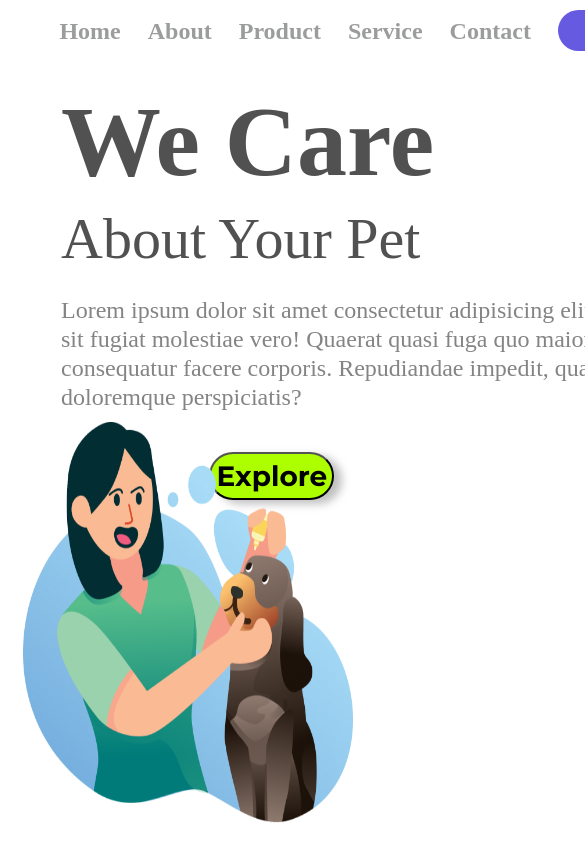
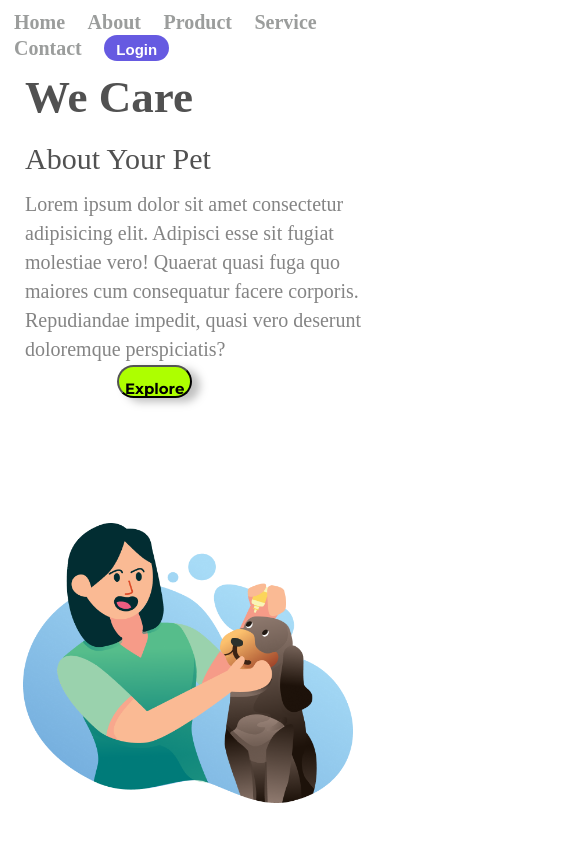
Before and after one commit to AlexandreSilva78/projeto-responsivo-we-care, a plain HTML site: page index.html in a window 390 px wide. Shown: the top 854 px of the page, 585 px wide, since content can reach past the window. Drawn offline with Linux system fonts and the light colour scheme.

Commit message:
Alterações no arquivo responsivo.css

```diff
--- a/responsive.css
+++ b/responsive.css
@@ -1,8 +1,8 @@
 @media screen and (max-width:780px) {
 
     #container {
-        width: 100vh;
-        height: 100vh;
+        width: 100vw;
+        height: 100vw;
         margin: 0;
 
         header {
@@ -14,6 +14,24 @@
 
         .menu {
             margin-left: 10%;
+            font-size: 10px;
+        }
+
+        .link-header {
+            font-size: 20px;
+            line-height: 25px;
+            margin-right: 20px;
+        }
+
+        .button-header {
+            width: 65px;
+            height: 26px;
+            font-size: 15px;
+        }
+
+        section {
+            margin-left: 50px;
+            margin-top: -40px;
         }
 
         #bottom-logo {
@@ -25,27 +43,43 @@
         .logo-we-car{
             position: fixed;
             left: 23px;
-            top: 50%;
+            top: 62%;
+            height: 20px;
         }
 
         .logo-image {
             max-width: 90%;
+            height: 280px;
         }
 
         aside {
-            margin-left: 10%;
+            margin-left: -2%;
+
         }
 
         p {
-            width: 90%;
+            width: 101%;
+            font-size: 20px;
+            margin-top: -4px;
+            margin-bottom: 1px;
         }
 
         h1 {
             width: 90%;
+            font-size: 45px;
+            margin-top: -15px;
         }
 
         h2 {
             width: 90%;
+            font-size: 30px;
+            margin-top: -35px;
+        }
+
+        .button-main {
+            width: 75px;
+            height: 33px;
+            font-size: 15px;
         }
 
     }
```
